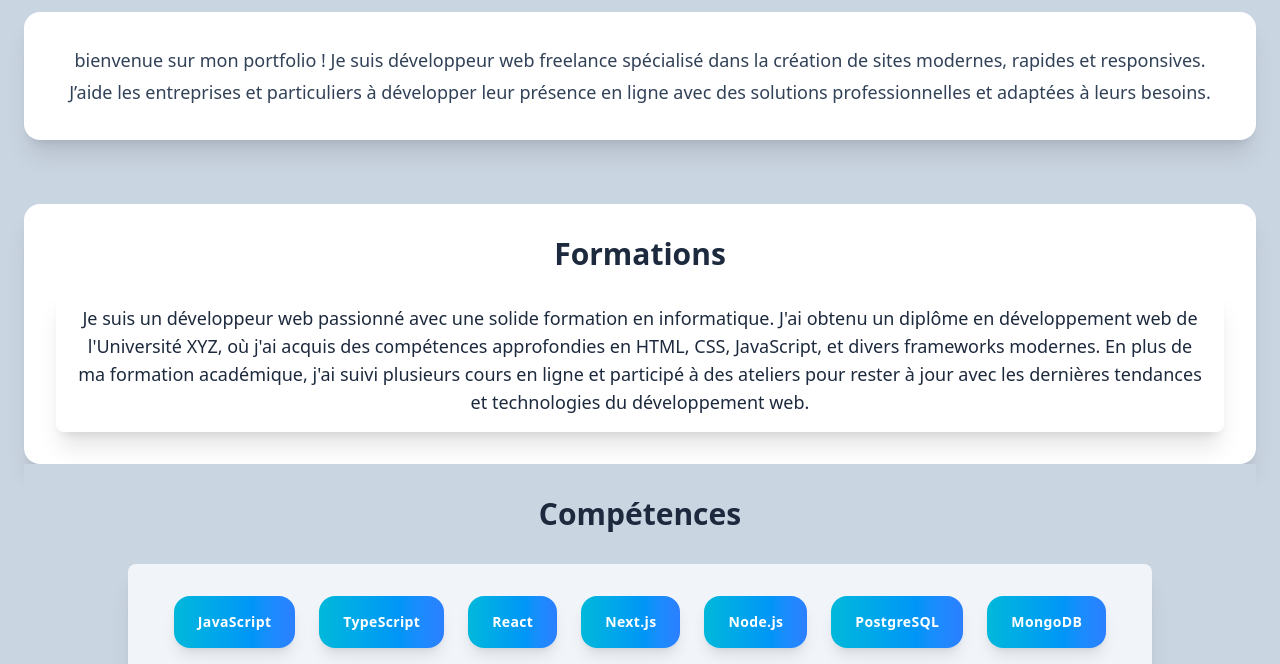
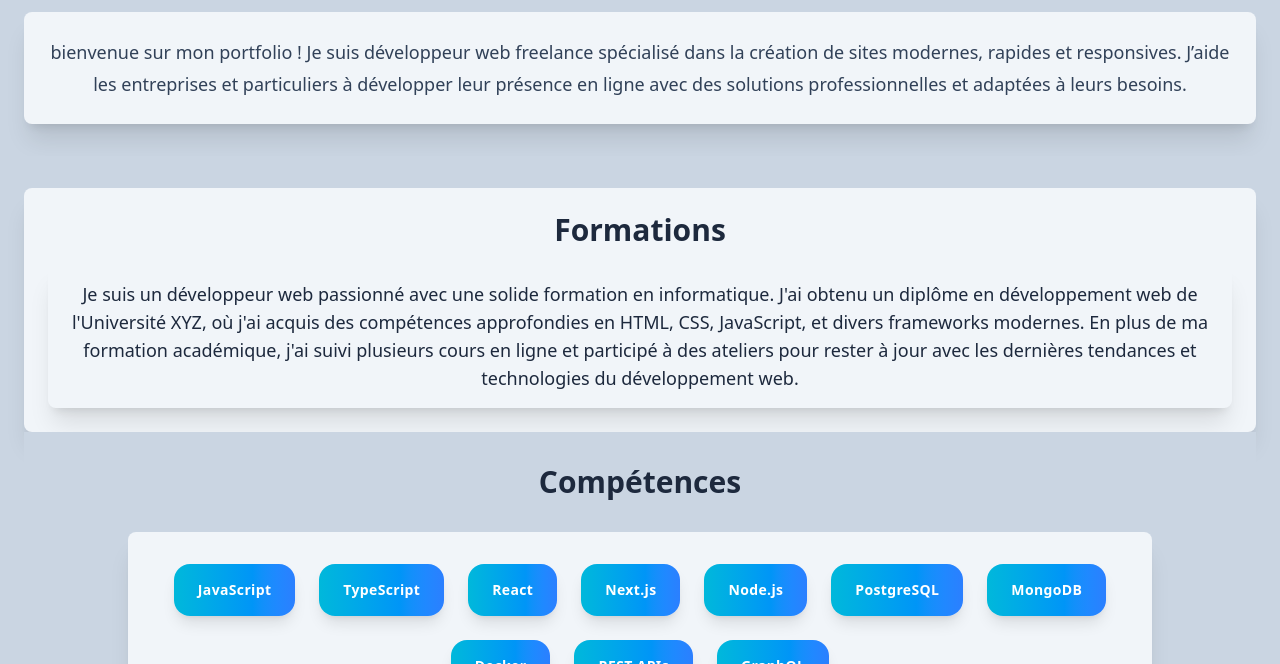
Before and after one commit to bayemordiakite-rgb/Evaluation_Portfolio, a plain HTML site: page index.html in a window 1280 px wide. Shown: the part 708-1372 px from the top of the page. Drawn offline with nearby package versions, Linux system fonts and the light colour scheme.

Commit message:
modification de la section formation

```diff
--- a/index.html
+++ b/index.html
@@ -139,7 +139,7 @@ class="bg-cyan-500 px-4 py-2 rounded-lg hover:bg-cyan-600 transition">
 </section>
     <div id="apropos" class="container mx-auto px-6 py-8 bg-slate-300">
         <h1 class="text-3xl font-bold text-center mb-4">A propos de moi</h1>
-      <div class="bg-white p-8 rounded-2xl shadow-xl hover:shadow-2xl transition duration-300">
+      <div class="bg-slate-100 rounded-lg shadow-xl p-6">
         <p class="text-lg leading-8 text-center text-slate-700">
            bienvenue sur mon portfolio ! Je suis développeur web freelance spécialisé dans la création de sites modernes, rapides et responsives.
            J’aide les entreprises et particuliers à développer leur présence en ligne avec des solutions professionnelles et adaptées à leurs besoins.
@@ -147,7 +147,7 @@ class="bg-cyan-500 px-4 py-2 rounded-lg hover:bg-cyan-600 transition">
       </div>
     </div>
     <div id="formations" class="container mx-auto px-6 py-8 bg-slate-300">
-        <div class="bg-white p-8 rounded-2xl shadow-xl hover:shadow-2xl transition duration-300">
+        <div class="bg-slate-100 rounded-lg shadow-xl p-6">
         <h1 class="text-3xl font-bold  text-center mb-4">Formations</h1>
         <p class="text-lg text-center p-4 rounded-lg shadow-xl">
             Je suis un développeur web passionné avec une solide formation en informatique. J'ai obtenu un diplôme en développement web de l'Université XYZ, où j'ai acquis des compétences approfondies en HTML, CSS, JavaScript, et divers frameworks modernes. En plus de ma formation académique, j'ai suivi plusieurs cours en ligne et participé à des ateliers pour rester à jour avec les dernières tendances et technologies du développement web.
```
